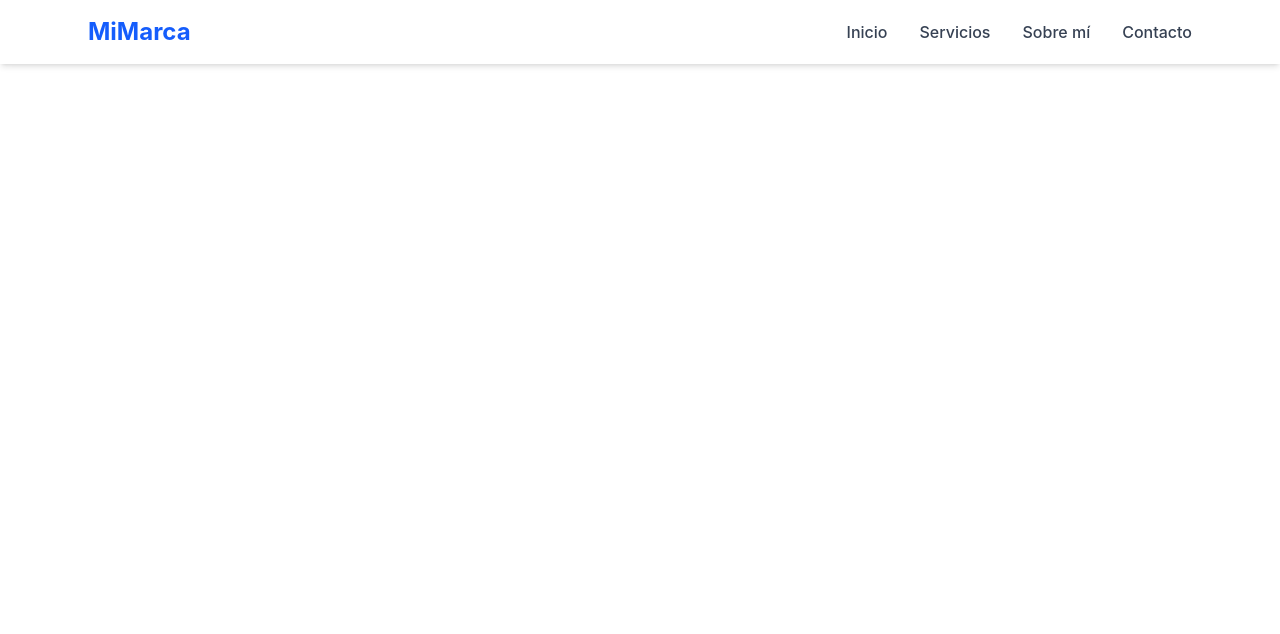
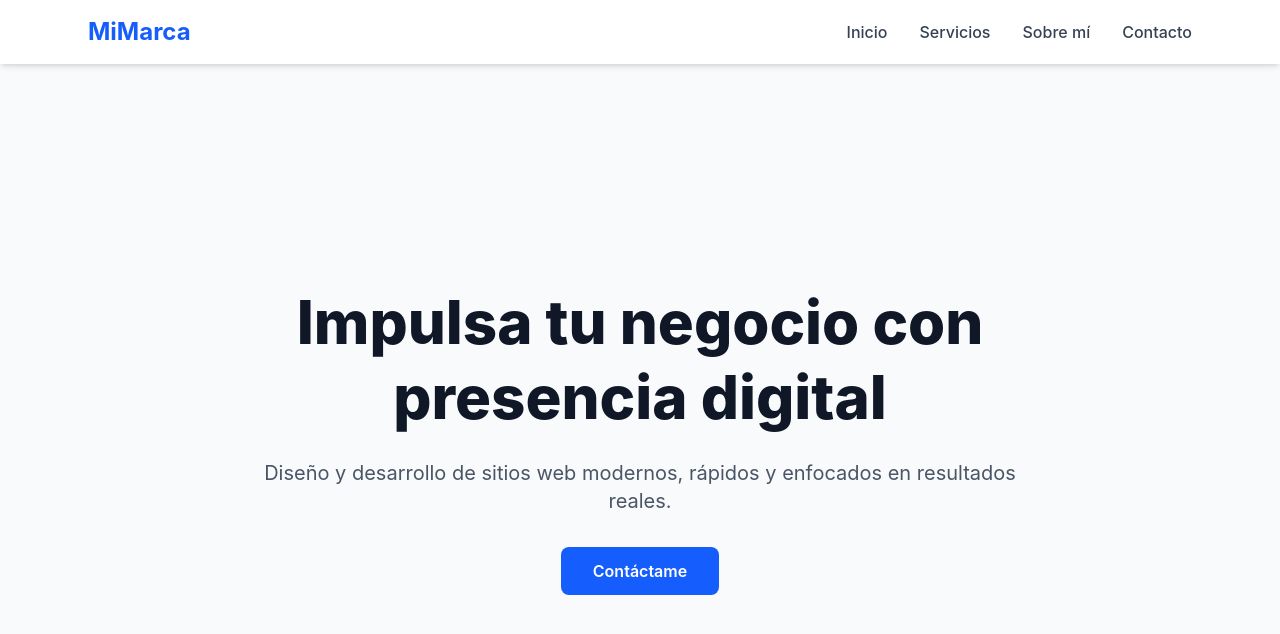
Before and after one commit to J-Mayhua/pagina-landing-vite, a React (Vite) app: page / in a window 1280 px wide. Shown: the top 634 px of the page. Built offline with nearby package versions, Linux system fonts and the light colour scheme.

Commit message:
agregar sección Hero con título, subtítulo y CTA

```diff
--- a/src/App.jsx
+++ b/src/App.jsx
@@ -1,9 +1,11 @@
 import Navbar from './components/Navbar'
+import Hero from './sections/Hero'
 
 function App() {
   return (
     <>
       <Navbar />
+      <Hero />
     </>
   )
 }
--- /dev/null
+++ b/src/sections/Hero.jsx
@@ -0,0 +1,24 @@
+function Hero() {
+    return (
+        <section id="inicio" className="min-h-screen flex items-center justify-center bg-gray-50 px-6 pt-20">
+            <div className="max-w-3xl text-center">
+                <h1 className="text-4xl md:text-6xl font-extrabold text-gray-900 leading-tight">
+                    Impulsa tu negocio con presencia digital
+                </h1>
+
+                <p className="mt-6 text-lg md:text-xl text-gray-600">
+                    Diseño y desarrollo de sitios web modernos, rápidos y enfocados en resultados reales.
+                </p>
+
+
+                <a href="#contacto"
+                    className="mt-8 inline-block bg-blue-600 text-white font-semibold px-8 py-3 rounded-lg hover:bg-blue-700 transition-colors"
+                >
+                    Contáctame
+                </a>
+            </div>
+        </section>
+    )
+}
+
+export default Hero
```
